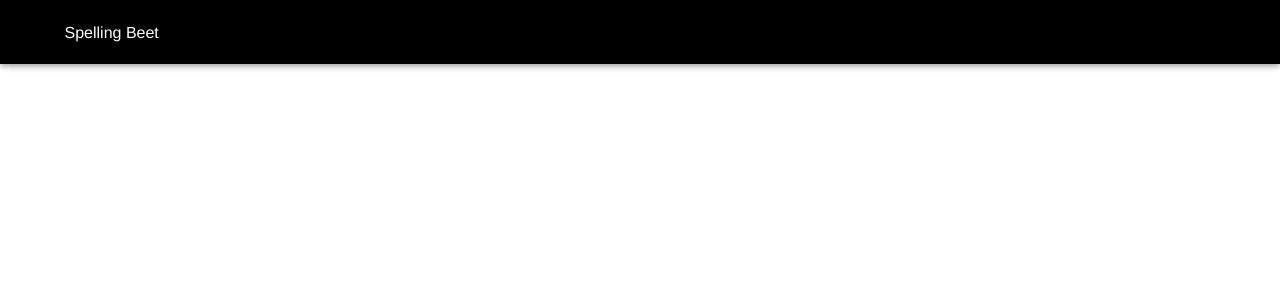
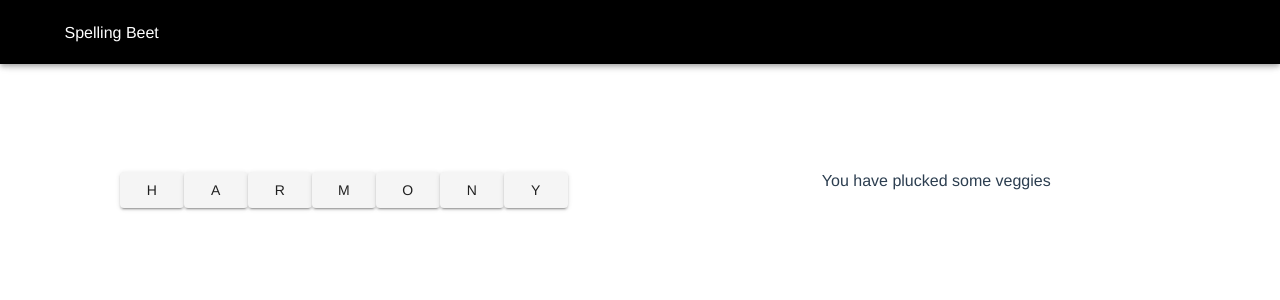
Before and after one commit to lmbneves/spelling-beet, a Vue app in the folder client/: page / in a window 1280 px wide. Shown: the top 300 px of the page. Built offline with nearby package versions, Linux system fonts and the light colour scheme.

Commit message:
init game board structures and queue entry

```diff
--- a/client/src/App.vue
+++ b/client/src/App.vue
@@ -1,17 +1,19 @@
 <template>
   <div id="app">
     <AppNavbar />
-
+    <GameContainer />
   </div>
 </template>
 
 <script>
 import AppNavbar from './components/AppNavbar'
+import GameContainer from './components/game/GameContainer'
 
 export default {
   name: 'App',
   components: {
-    AppNavbar
+    AppNavbar,
+    GameContainer
   }
 }
 </script>
--- /dev/null
+++ b/client/src/components/game/GameContainer.vue
@@ -0,0 +1,48 @@
+<template>
+  <v-container>
+    <v-row>
+      <v-col
+        cols="12">
+        <PluckQueue ref="pluckQueue" />
+      </v-col>
+    </v-row>
+    <v-row>
+      <v-col
+        cols="12"
+        md="6">
+        <PlotContainer :pluckables="pluckables"/>
+      </v-col>
+      <v-col
+        cols="12"
+        md="6">
+        <PluckedList />
+      </v-col>
+    </v-row>
+  </v-container>
+</template>
+
+<script>
+import PlotContainer from './plot/PlotContainer'
+import PluckedList from './plucked/PluckedList'
+import PluckQueue from './queue/PluckQueue'
+
+export default {
+  name: 'GameContainer',
+  components: {
+    PlotContainer,
+    PluckedList,
+    PluckQueue
+  },
+  data: function () {
+    return {
+      pluckables: ['h', 'a', 'r', 'm', 'o', 'n', 'y']
+    }
+  },
+  methods: {
+    addLetterToQueue: function (letter) {
+      var letterVal = letter.toLowerCase();
+      this.$refs.pluckQueue.insertEntryIntoQueue(letterVal, 'valid');
+    }
+  }
+};
+</script>
--- /dev/null
+++ b/client/src/components/game/plot/PlotButton.vue
@@ -0,0 +1,14 @@
+<template>
+  <v-btn>
+    {{ letter }}
+  </v-btn>
+</template>
+
+<script>
+export default {
+  name: 'PlotButton',
+  props: {
+    letter: String
+  }
+};
+</script>
--- /dev/null
+++ b/client/src/components/game/plot/PlotContainer.vue
@@ -0,0 +1,26 @@
+<template>
+  <v-container>
+    <template v-for="p in pluckables">
+      <PlotButton @click.native="addLetterToQueue(p)" v-bind:key="p" :letter="p" />
+    </template>
+  </v-container>
+</template>
+
+<script>
+import PlotButton from './PlotButton'
+
+export default {
+  name: 'PlotContainer',
+  components: {
+    PlotButton
+  },
+  props: {
+    pluckables: Array
+  },
+  methods: {
+    addLetterToQueue: function(p) {
+      this.$parent.addLetterToQueue(p);
+    }
+  }
+};
+</script>
--- /dev/null
+++ b/client/src/components/game/plucked/PluckedList.vue
@@ -0,0 +1,18 @@
+<template>
+  <v-container>
+    <div class="plucked-wrapper">
+      <span class="plucked-header">You have plucked some veggies</span>
+    </div>
+  </v-container>
+</template>
+
+<script>
+export default {
+  name: 'PluckedList',
+  data: function () {
+    return {
+      //
+    }
+  }
+};
+</script>
--- /dev/null
+++ b/client/src/components/game/queue/PluckQueue.vue
@@ -0,0 +1,49 @@
+<template>
+  <v-container>
+    <div class="text-center" id="currentWord" ref="word"></div>
+  </v-container>
+</template>
+
+<script>
+import QueueEntry from "./QueueEntry"
+import Vue from 'vue'
+
+export default {
+  name: 'PluckQueue',
+  components: {
+    QueueEntry
+  },
+  methods: {
+    insertEntryIntoQueue: function(value, validity) {
+      var EntryComponentClass = Vue.extend(QueueEntry);
+      var entry = new EntryComponentClass({
+        propsData: {
+          value: value,
+          validity: validity
+        }
+      });
+
+      entry.$mount() // pass nothing
+      this.$refs.word.appendChild(entry.$el)
+    },
+    deleteEntryFromQueue: function () {
+      var currentWordElem = document.getElementById("currentWord");
+      currentWordElem.removeChild(currentWordElem.lastElementChild);
+    },
+    clearQueue: function () {
+      document.getElementById("currentWord").innerHTML = "";
+    }
+  }
+};
+</script>
+
+<style scoped>
+#currentWord {
+  height: 40px;
+  font-weight: bold;
+  font-size: 28pt;
+  text-transform: uppercase;
+  letter-spacing: 1px;
+  text-rendering: optimizeLegibility;
+}
+</style>
--- /dev/null
+++ b/client/src/components/game/queue/QueueEntry.vue
@@ -0,0 +1,27 @@
+<template>
+  <span :class="validity">{{ value }}</span>
+</template>
+
+<script>
+export default {
+  name: 'QueueEntry',
+  props: {
+    validity: String,
+    value: String
+  }
+};
+</script>
+
+<style scoped>
+.required {
+  color: #ce2759;
+}
+
+.valid {
+  color: #070707;
+}
+
+.invalid {
+  color: #999999;
+}
+</style>
```
